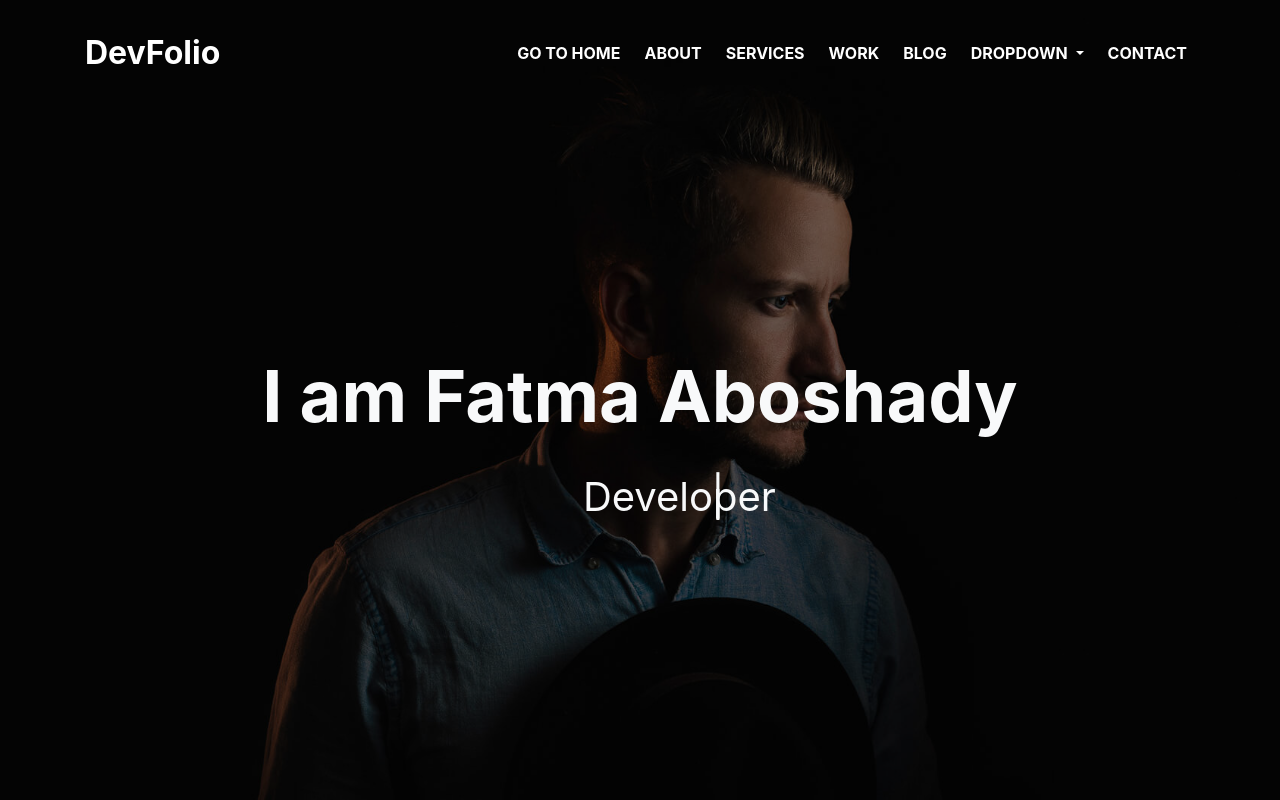
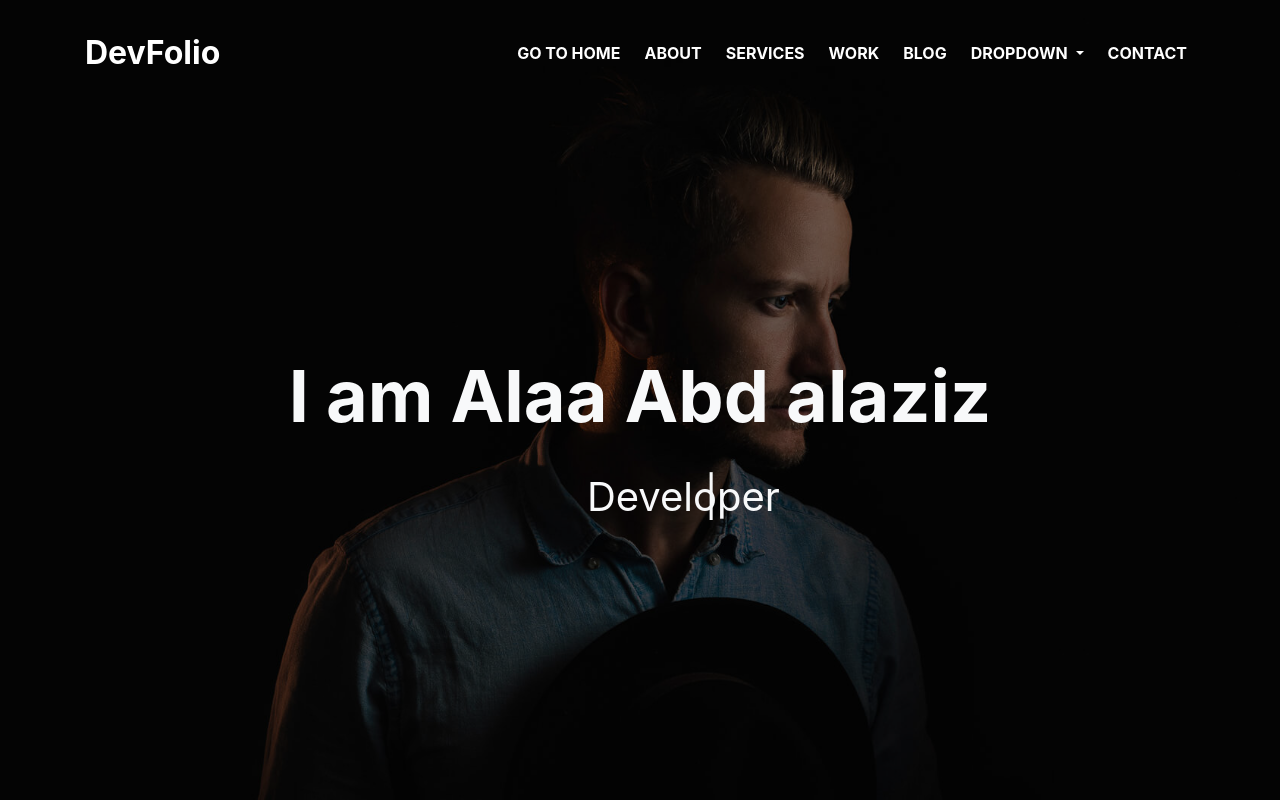
Before and after one commit to FatmaAboshady/mynewrepo, a plain HTML site: page index.html in a window 1280 px wide. Shown: the top 800 px of the page. Drawn offline with Linux system fonts and the light colour scheme.

Commit message:
modify h1

```diff
--- a/index.html
+++ b/index.html
@@ -79,7 +79,7 @@
             <div class="overlay  w-100 h-100 ">
                 <div class="w-100 h-100 d-flex  justify-content-center  align-items-center bg-black-gradient text-light text-center   ">
                     <div>
-                        <h1 class="font-weight-bold">I am Fatma Aboshady</h1>
+                        <h1 class="font-weight-bold">I am Alaa Abd alaziz</h1>
                         <div class="animation bg-info position-relative m-auto w-25  ">
                             <p class="" >Developer</p>
                             <p class="dash ">|</p>
```
